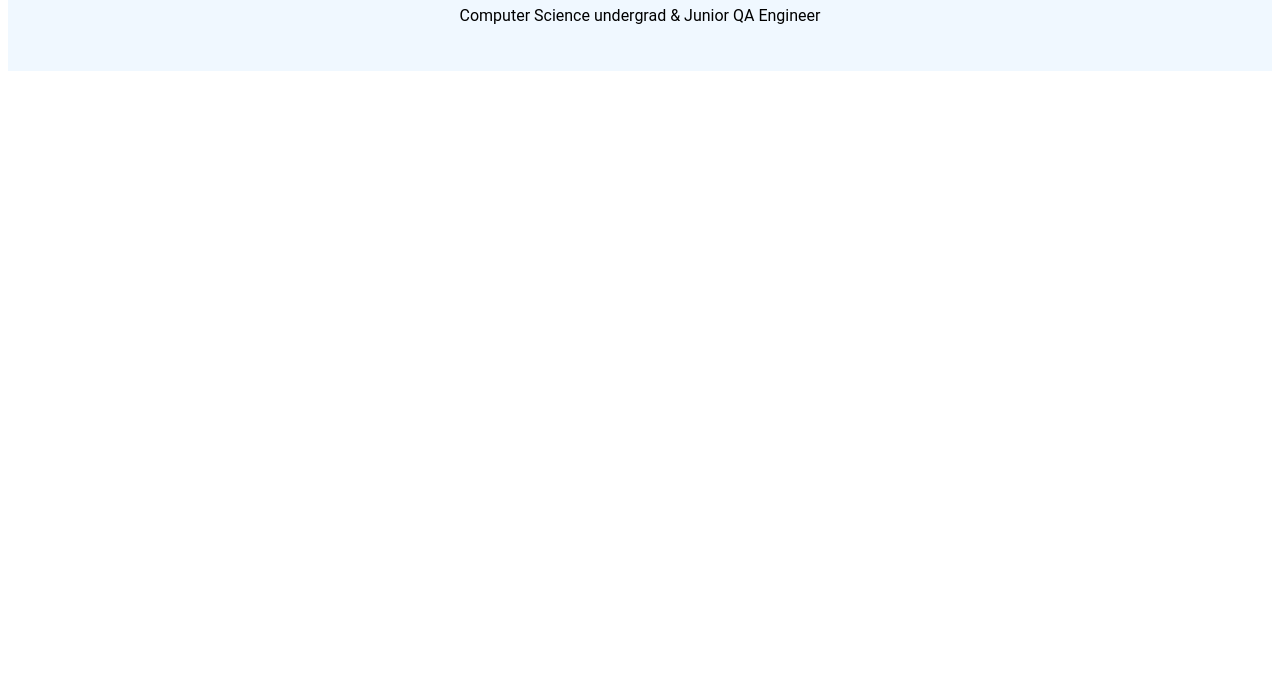
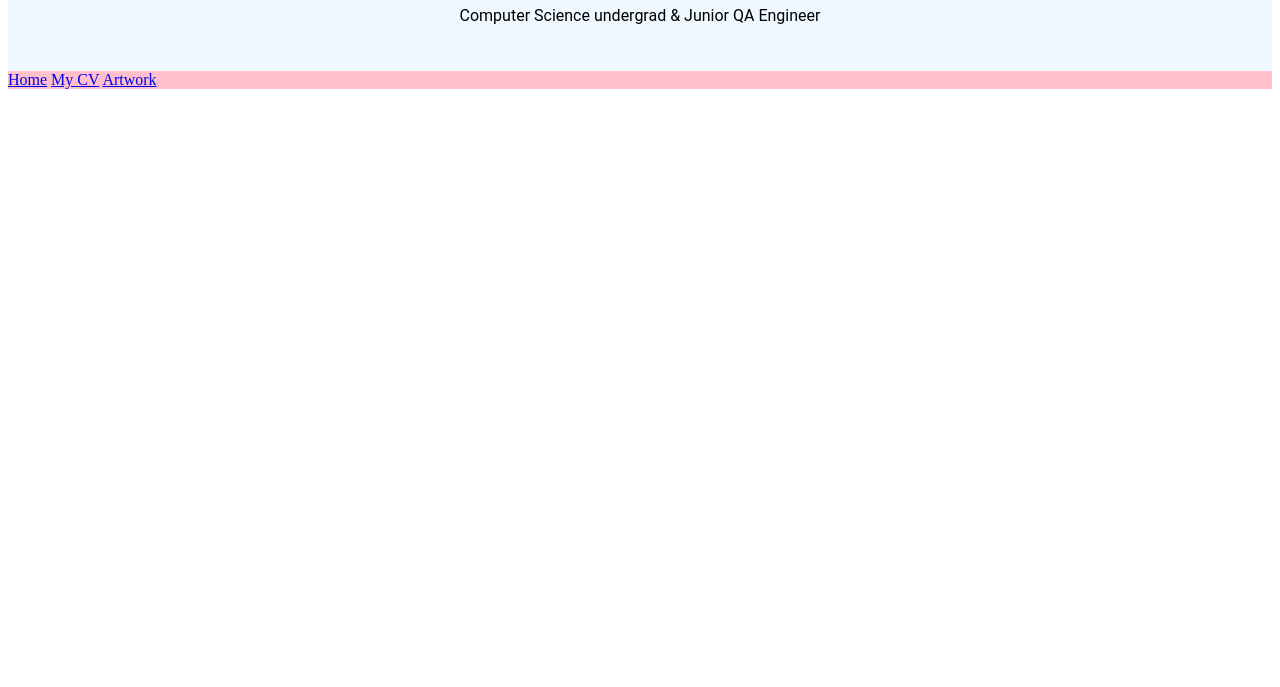
Before and after one commit to lucy-ctrl/lucy-ctrl.github.io, a plain HTML site: page index.html in a window 1280 px wide. Shown: the part 113-800 px from the top of the page. Drawn offline with Linux system fonts and the light colour scheme; a web font is replaced by a local one.

Commit message:
added links

```diff
--- a/index.html
+++ b/index.html
@@ -11,6 +11,11 @@
     <p> Computer Science undergrad & Junior QA Engineer</p>
 </div>
 
+<div class="topnavigation">
+    <a href="index.html"> Home</a>
+    <a href= "cv.html">My CV</a>
+    <a href= "artwork.html"> Artwork</a>
+</div>
 
 
 
--- a/style.css
+++ b/style.css
@@ -5,3 +5,8 @@
     font-family: 'Recursive', roboto;
 
 }
+
+.topnavigation{
+    overflow: hidden;
+    background-color: pink;
+}
```
